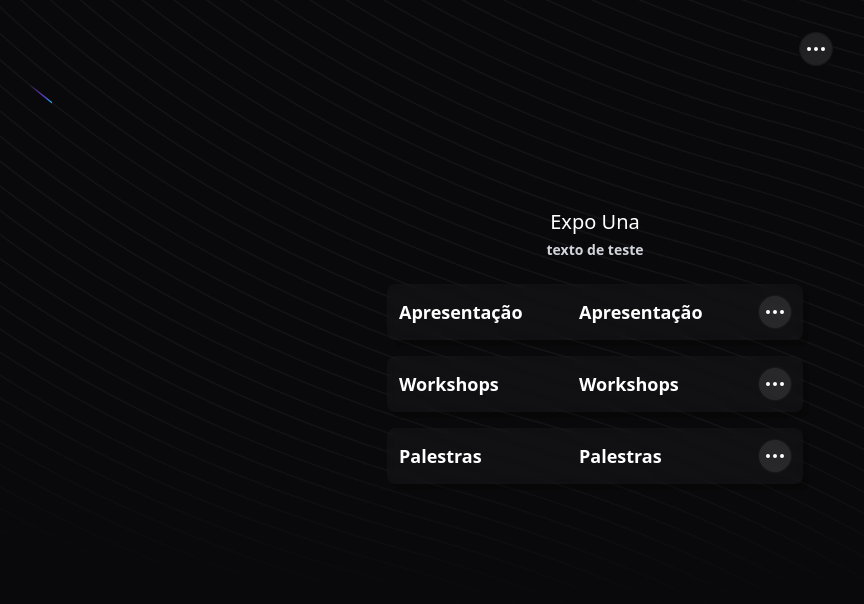
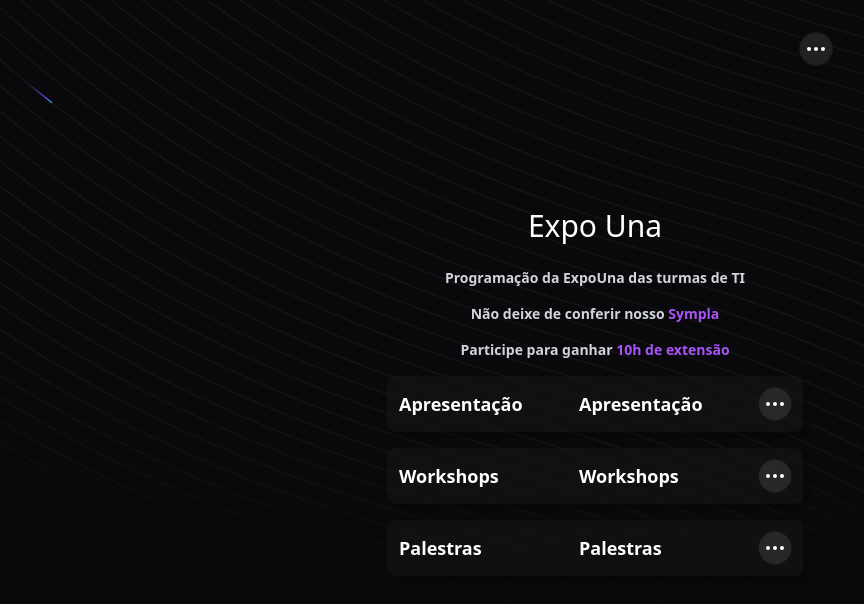
Before and after one commit to rodrigueslucas062/exp-una, a Next.js app: page / in a window 1280 px wide. Shown: the top 604 px of the page, without its empty margins (45-909 px from the left). Built offline with nearby package versions, Linux system fonts and the light colour scheme; what tailwindcss-animated would draw is missing.

Commit message:
🤡Home text test

```diff
--- a/src/components/main/Main.jsx
+++ b/src/components/main/Main.jsx
@@ -1,5 +1,6 @@
 import { motion } from "framer-motion";
 import Links from "./links";
+import Link from "next/link";
 
 export function Main() {
   return (
@@ -8,8 +9,10 @@
       animate={{ opacity: 1 }}
       transition={{ duration: 0.9 }} >
       <div className="flex flex-col items-center pt-24">
-        <span className="mb-1 text-xl font-medium text-white">Expo Una</span>
-        <span className="text-sm font-semibold mb-6 text-gray-300">texto de teste</span>
+        <span className="mb-6 text-3xl font-medium text-white">Expo Una</span>
+        <span className="text-sm font-semibold mb-4 text-gray-300">Programação da ExpoUna das turmas de TI</span>
+        <span className="text-sm font-semibold mb-4 text-gray-300">Não deixe de conferir nosso <Link href={''} className="text-purple-500 font-bold">Sympla</Link></span>
+        <span className="text-sm font-semibold mb-4 text-gray-300">Participe para ganhar <span className="text-purple-500 font-bold">10h de extensão</span></span>
       </div>
       <div className="flex flex-col items-center space-y-4">
         <Links />
```
